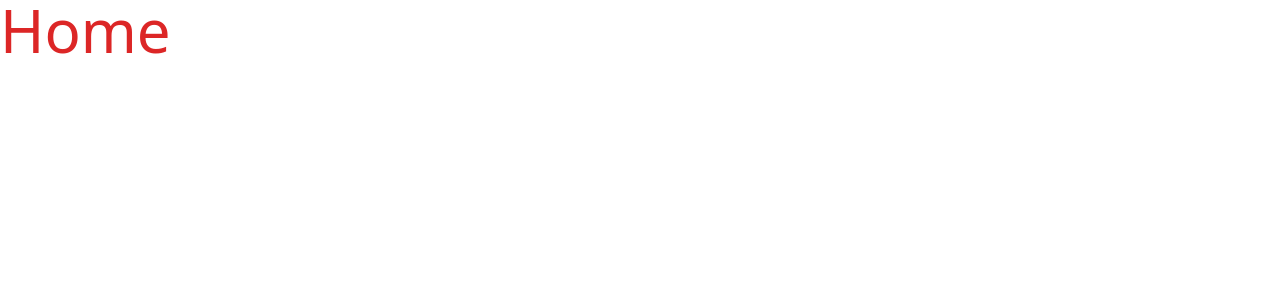
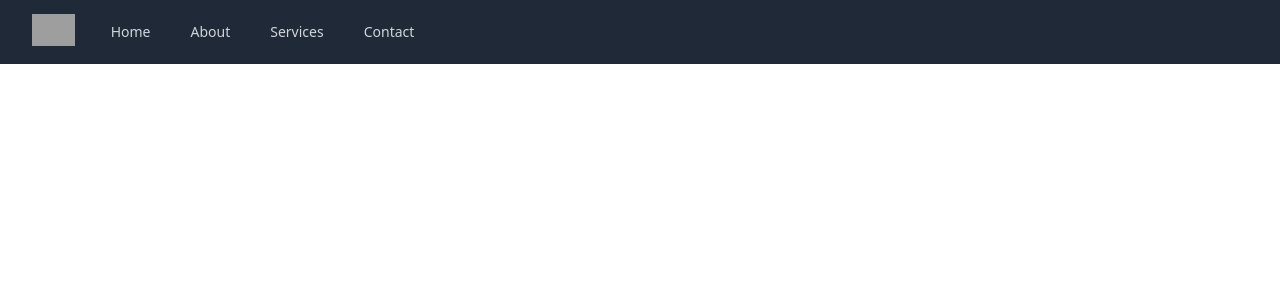
Before and after one commit to ruchiralap/ruchiralap_webPortal, a React (Vite) app: page / in a window 1280 px wide. Shown: the top 300 px of the page. Built offline with nearby package versions, Linux system fonts and the light colour scheme; grey boxes are pictures that could not be loaded.

Commit message:
created a navbar

```diff
--- a/src/Pages/Home/Home.jsx
+++ b/src/Pages/Home/Home.jsx
@@ -1,11 +1,5 @@
-
-
 const Home = () => {
-    return (
-        <>
-            <p className=" text-6xl text-red-600">Home</p>
-        </>
-    );
+  return <></>;
 };
 
 export default Home;
--- a/src/Shared/Header/Header.jsx
+++ b/src/Shared/Header/Header.jsx
@@ -1,11 +1,138 @@
+import { useState } from "react";
 
+function Header() {
+  const [isOpen, setIsOpen] = useState(false);
 
-const Header = () => {
-    return (
-        <div>
+  return (
+    <nav className="bg-gray-800">
+      <div className="max-w-7xl mx-auto px-2 sm:px-6 lg:px-8">
+        <div className="relative flex items-center justify-between h-16">
+          <div className="absolute inset-y-0 left-0 flex items-center sm:hidden">
+            {/* Mobile menu button */}
+            <button
+              onClick={() => setIsOpen(!isOpen)}
+              type="button"
+              className="inline-flex items-center justify-center p-2 rounded-md text-gray-400 hover:text-white hover:bg-gray-700 focus:outline-none focus:ring-2 focus:ring-inset focus:ring-white"
+              aria-controls="mobile-menu"
+              aria-expanded={isOpen}
+            >
+              <span className="sr-only">Open main menu</span>
+              {isOpen ? (
+                <svg
+                  className="block h-6 w-6"
+                  xmlns="http://www.w3.org/2000/svg"
+                  fill="none"
+                  viewBox="0 0 24 24"
+                  stroke="currentColor"
+                  aria-hidden="true"
+                >
+                  <path
+                    strokeLinecap="round"
+                    strokeLinejoin="round"
+                    strokeWidth="2"
+                    d="M6 18L18 6M6 6l12 12"
+                  />
+                </svg>
+              ) : (
+                <svg
+                  className="block h-6 w-6"
+                  xmlns="http://www.w3.org/2000/svg"
+                  fill="none"
+                  viewBox="0 0 24 24"
+                  stroke="currentColor"
+                  aria-hidden="true"
+                >
+                  <path
+                    strokeLinecap="round"
+                    strokeLinejoin="round"
+                    strokeWidth="2"
+                    d="M4 6h16M4 12h16m-7 6h7"
+                  />
+                </svg>
+              )}
+            </button>
+          </div>
+          <div className="flex-1 flex items-center justify-center sm:items-stretch sm:justify-start">
+            <div className="flex-shrink-0">
+              <img
+                className="block lg:hidden h-8 w-auto"
+                src="/your-logo.png"
+                alt="Your Logo"
+              />
+              <img
+                className="hidden lg:block h-8 w-auto"
+                src="/your-logo.png"
+                alt="Your Logo"
+              />
+            </div>
+            <div className="hidden sm:block sm:ml-6">
+              <div className="flex space-x-4">
+                <a
+                  href="#"
+                  className="text-gray-300 hover:bg-gray-700 hover:text-white px-3 py-2 rounded-md text-sm font-medium"
+                >
+                  Home
+                </a>
+                <a
+                  href="#"
+                  className="text-gray-300 hover:bg-gray-700 hover:text-white px-3 py-2 rounded-md text-sm font-medium"
+                >
+                  About
+                </a>
+                <a
+                  href="#"
+                  className="text-gray-300 hover:bg-gray-700 hover:text-white px-3 py-2 rounded-md text-sm font-medium"
+                >
+                  Services
+                </a>
+                <a
+                  href="#"
+                  className="text-gray-300 hover:bg-gray-700 hover:text-white px-3 py-2 rounded-md text-sm font-medium"
+                >
+                  Contact
+                </a>
+              </div>
+            </div>
+          </div>
+        </div>
+      </div>
 
+      {/* Mobile menu, show/hide based on menu state */}
+      <div
+        className={`sm:hidden transition-all duration-300 ease-in-out ${
+          isOpen ? "max-h-screen" : "max-h-0 overflow-hidden"
+        }`}
+        id="mobile-menu"
+      >
+        <div className="px-2 pt-2 pb-3 space-y-1">
+          <a
+            href="#"
+            className="text-gray-300 hover:bg-gray-700 hover:text-white block px-3 py-2 rounded-md text-base font-medium"
+          >
+            Home
+          </a>
+          <a
+            href="#"
+            className="text-gray-300 hover:bg-gray-700 hover:text-white block px-3 py-2 rounded-md text-base font-medium"
+          >
+            About
+          </a>
+          <a
+            href="#"
+            className="text-gray-300 hover:bg-gray-700 hover:text-white block px-3 py-2 rounded-md text-base font-medium"
+          >
+            Services
+          </a>
+          <a
+            href="#"
+            className="text-gray-300 hover:bg-gray-700 hover:text-white block px-3 py-2 rounded-md text-base font-medium"
+          >
+            Contact
+          </a>
         </div>
-    );
-};
+      </div>
+    </nav>
+  );
+}
 
 export default Header;
--- a/src/index.css
+++ b/src/index.css
@@ -1,3 +1,8 @@
 @tailwind base;
 @tailwind components;
 @tailwind utilities;
+
+/* header mobile menu open & close */
+.transition-height {
+  transition: height 5s ease;
+}
```
